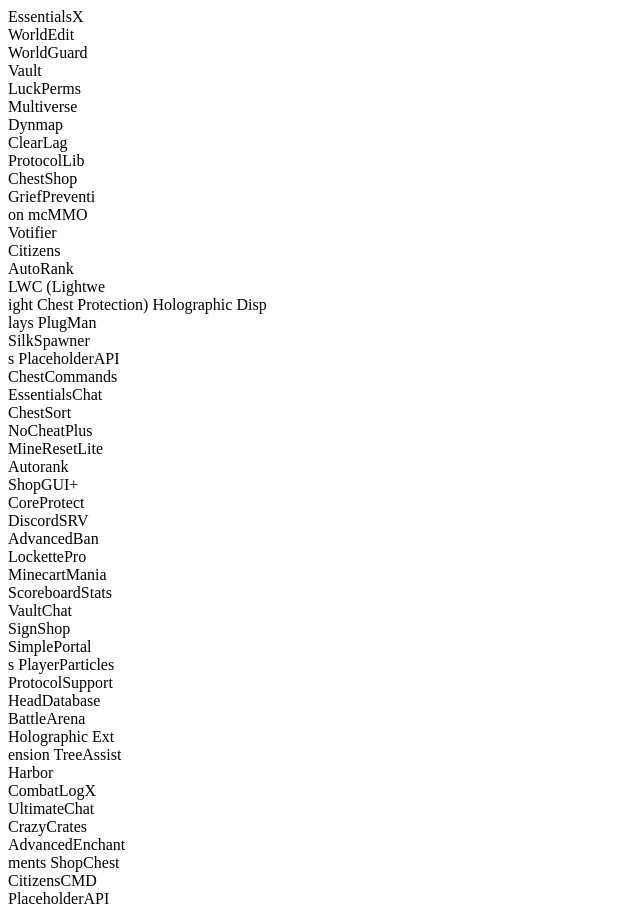
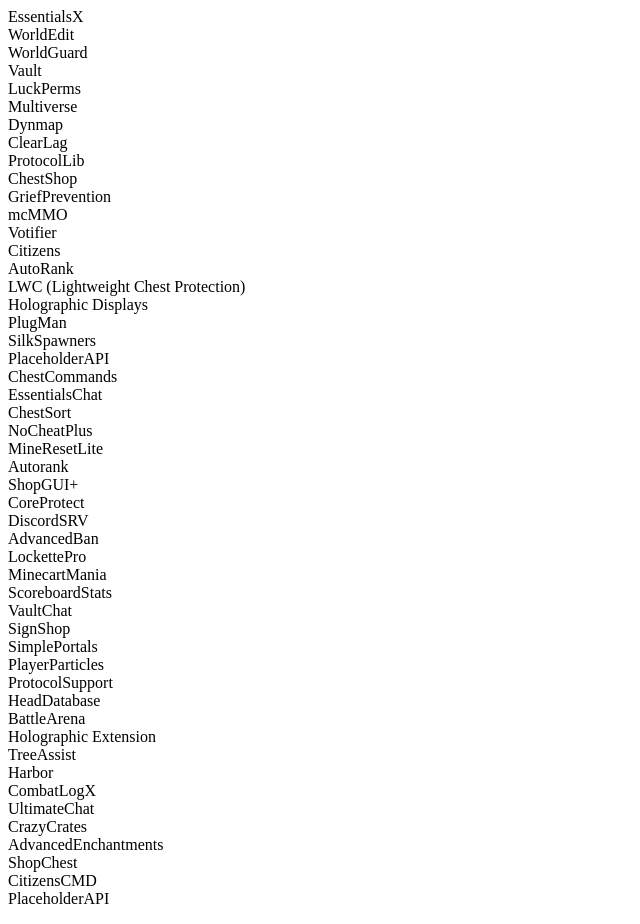
Before and after one commit to Korte-Craft/mcplugins.github.io, a plain HTML site: page index.html in a window 1280 px wide. Shown: the whole page, without its empty margins (0-640 px from the left). Drawn offline with Linux system fonts and the light colour scheme.

Commit message:
Update index.html

```diff
--- a/index.html
+++ b/index.html
@@ -10,15 +10,15 @@ Dynmap<br>
 ClearLag<br>
 ProtocolLib<br>
 ChestShop<br>
-GriefPreventi<br>on
+GriefPrevention<br>
 mcMMO<br>
 Votifier<br>
 Citizens<br>
 AutoRank<br>
-LWC (Lightwe<br>ight Chest Protection)
-Holographic Disp<br>lays
+LWC (Lightweight Chest Protection)<br>
+Holographic Displays<br>
 PlugMan<br>
-SilkSpawner<br>s
+SilkSpawners<br>
 PlaceholderAPI<br>
 ChestCommands<br>
 EssentialsChat<br>
@@ -35,18 +35,18 @@ MinecartMania<br>
 ScoreboardStats<br>
 VaultChat<br>
 SignShop<br>
-SimplePortal<br>s
+SimplePortals<br>
 PlayerParticles<br>
 ProtocolSupport<br>
 HeadDatabase<br>
 BattleArena<br>
-Holographic Ext<br>ension
+Holographic Extension<br>
 TreeAssist<br>
 Harbor<br>
 CombatLogX<br>
 UltimateChat<br>
 CrazyCrates<br>
-AdvancedEnchant<br>ments
+AdvancedEnchantments<br>
 ShopChest<br>
 CitizensCMD<br>
 PlaceholderAPI<br>
```
